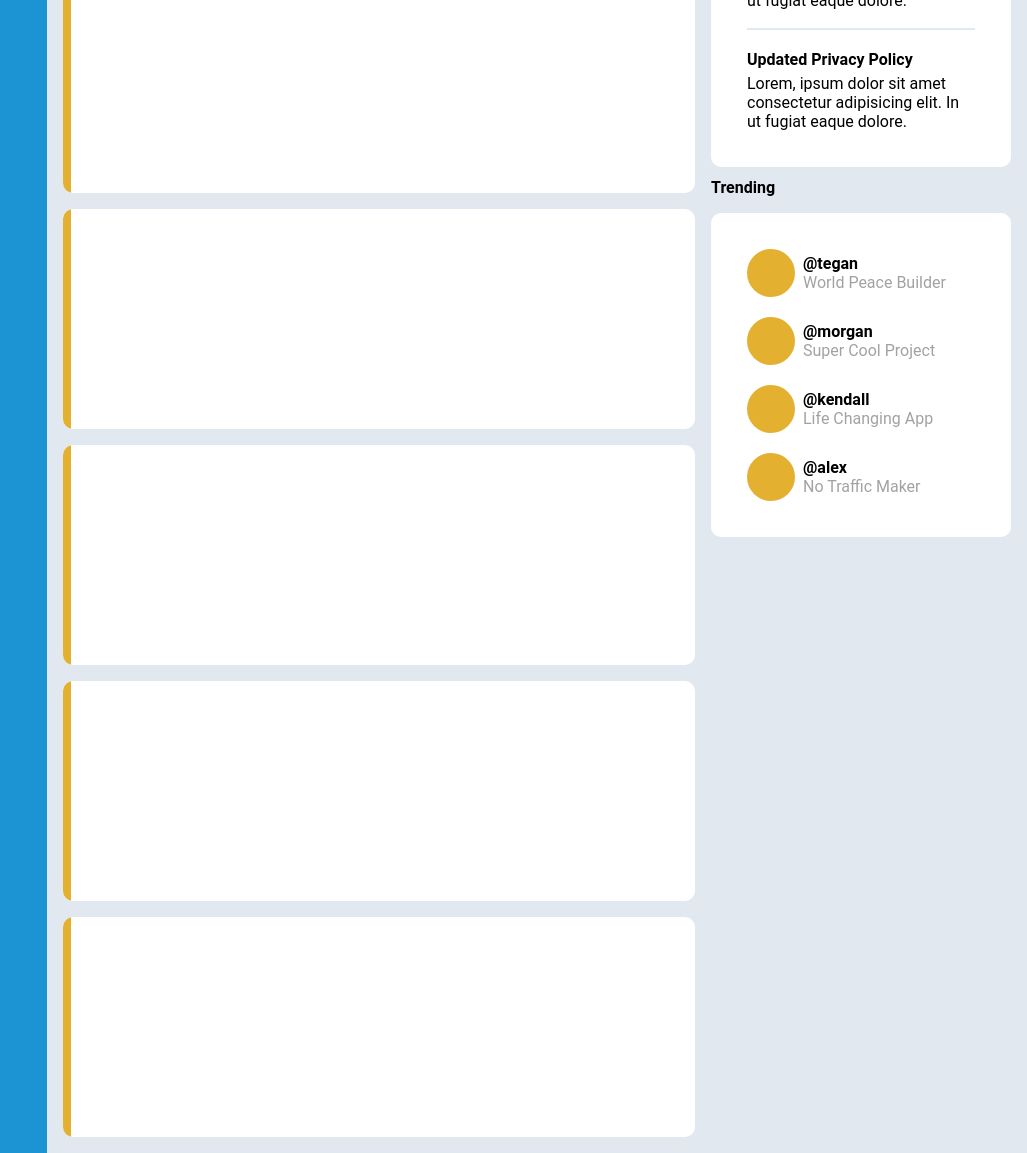
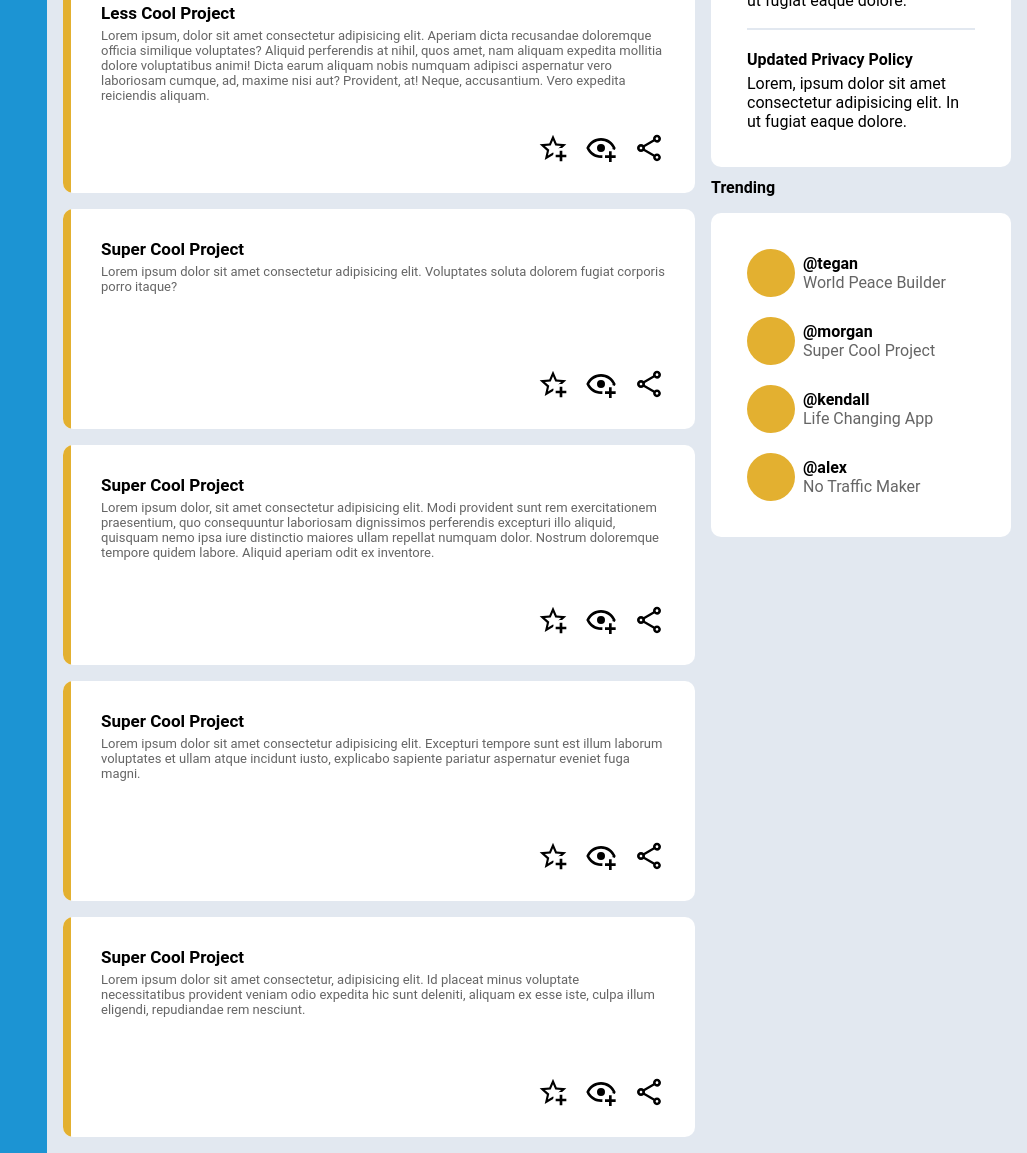
Before and after one commit to hrmp-1/admin-dashboard, a plain HTML site: page index2.html in a window 1280 px wide. Shown: the part 429-1582 px from the top of the page, without its empty margins (253-1280 px from the left). Drawn offline with Linux system fonts and the light colour scheme.

Commit message:
Updated error

```diff
--- a/index2.html
+++ b/index2.html
@@ -88,6 +88,7 @@
                 <div>
                     <div>
                         <div>
+                            <div class="project-text">
                                 <div>Super Cool Project</div>
                                 <p>Lorem ipsum dolor sit amet consectetur, adipisicing elit. Id placeat minus voluptate necessitatibus provident veniam odio expedita hic sunt deleniti, aliquam ex esse iste, culpa illum eligendi, repudiandae rem nesciunt.</p>
                             </div>
@@ -98,21 +99,81 @@
                             </div>
                         </div>
                     </div>
+                </div>
                 <div>
                     <div>
+                        <div>
+                            <div class="project-text">
+                                <div>Less Cool Project</div>
+                                <p>Lorem ipsum, dolor sit amet consectetur adipisicing elit. Aperiam dicta recusandae doloremque officia similique voluptates? Aliquid perferendis at nihil, quos amet, nam aliquam expedita mollitia dolore voluptatibus animi! Dicta earum aliquam nobis numquam adipisci aspernatur vero laboriosam cumque, ad, maxime nisi aut? Provident, at! Neque, accusantium. Vero expedita reiciendis aliquam.</p>
+                            </div>
+                            <div class="project-buttons">
+                                <img src="./svg/star-plus-outline.svg">
+                                <img src="./svg/eye-plus-outline.svg">
+                                <img src="./svg/share-variant-outline.svg">
+                            </div>
+                        </div>
                     </div>
                 </div>
                 <div>
-                    <div></div>
+                    <div>
+                        <div>
+                            <div class="project-text">
+                                <div>Super Cool Project</div>
+                                <p>Lorem ipsum dolor sit amet consectetur adipisicing elit. Voluptates soluta dolorem fugiat corporis porro itaque?</p>
+                            </div>
+                            <div class="project-buttons">
+                                <img src="./svg/star-plus-outline.svg">
+                                <img src="./svg/eye-plus-outline.svg">
+                                <img src="./svg/share-variant-outline.svg">
+                            </div>
+                        </div>
+                    </div>
                 </div>
                 <div>
-                    <div></div>
+                    <div>
+                        <div>
+                            <div class="project-text">
+                                <div>Super Cool Project</div>
+                                <p>Lorem ipsum dolor, sit amet consectetur adipisicing elit. Modi provident sunt rem exercitationem praesentium, quo consequuntur laboriosam dignissimos perferendis excepturi illo aliquid, quisquam nemo ipsa iure distinctio maiores ullam repellat numquam dolor. Nostrum doloremque tempore quidem labore. Aliquid aperiam odit ex inventore.</p>
+                            </div>
+                            <div class="project-buttons">
+                                <img src="./svg/star-plus-outline.svg">
+                                <img src="./svg/eye-plus-outline.svg">
+                                <img src="./svg/share-variant-outline.svg">
+                            </div>
+                        </div>
+                    </div>
                 </div>
                 <div>
-                    <div></div>
+                    <div>
+                        <div>
+                            <div class="project-text">
+                                <div>Super Cool Project</div>
+                                <p>Lorem ipsum dolor sit amet consectetur adipisicing elit. Excepturi tempore sunt est illum laborum voluptates et ullam atque incidunt iusto, explicabo sapiente pariatur aspernatur eveniet fuga magni.</p>
+                            </div>
+                            <div class="project-buttons">
+                                <img src="./svg/star-plus-outline.svg">
+                                <img src="./svg/eye-plus-outline.svg">
+                                <img src="./svg/share-variant-outline.svg">
+                            </div>
+                        </div>
+                    </div>
                 </div>
                 <div>
-                    <div></div>
+                    <div>
+                        <div>
+                            <div class="project-text">
+                                <div>Super Cool Project</div>
+                                <p>Lorem ipsum dolor sit amet consectetur, adipisicing elit. Id placeat minus voluptate necessitatibus provident veniam odio expedita hic sunt deleniti, aliquam ex esse iste, culpa illum eligendi, repudiandae rem nesciunt.</p>
+                            </div>
+                            <div class="project-buttons">
+                                <img src="./svg/star-plus-outline.svg">
+                                <img src="./svg/eye-plus-outline.svg">
+                                <img src="./svg/share-variant-outline.svg">
+                            </div>
+                        </div>
+                    </div>
                 </div>
             </div>
             <div class="sidebar">
--- a/styles2.css
+++ b/styles2.css
@@ -120,16 +120,39 @@ main {
 
 .card-container > div > div {
     height: 100%;
-    width: 100%;
     border-left: 8px solid var(--yellow);
     border-top: none;
     border-bottom: none;
-    display: grid;
-    grid-template-rows: 1fr 80px;
+}
+
+.card-container > div > div > div {
+    height: 73%;
+    display: flex;
+    flex-direction: column;
+    justify-content: space-between;
+    padding: 30px;
+}
+
+.project-text{
+    display: flex;
+    flex-direction: column;
+    gap: 5px;
+}
+
+.card-container > div > div > div > div > div {
+    font-size: 17px;
+}
+
+.card-container > div > div > div > div > p {
+    font-size: 13px;
+    color: rgb(101, 101, 101);
 }
 
 .project-buttons {
-    background-color: #1c94d3;
+    display: flex;
+    justify-content: right;
+    align-items: center;
+    gap: 16px;
 }
 
 .project-buttons > img {
@@ -174,7 +197,7 @@ main {
 }
 
 .trending > .cards > div > div > p {
-    color: rgb(162, 162, 162);
+    color: rgb(101, 101, 101);
     font-weight: 400;
 }
 
```
Lines whose indentation alone changed are shown as unchanged.
